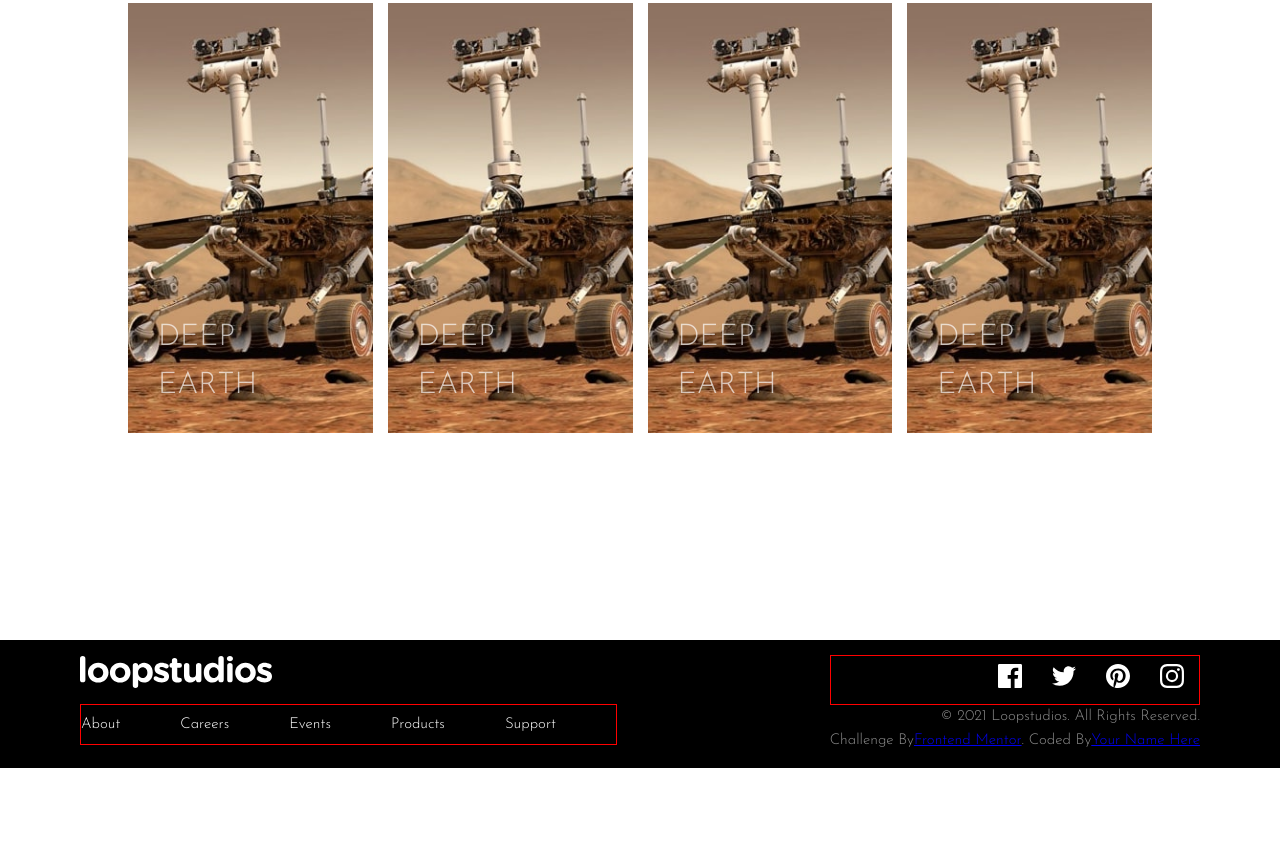
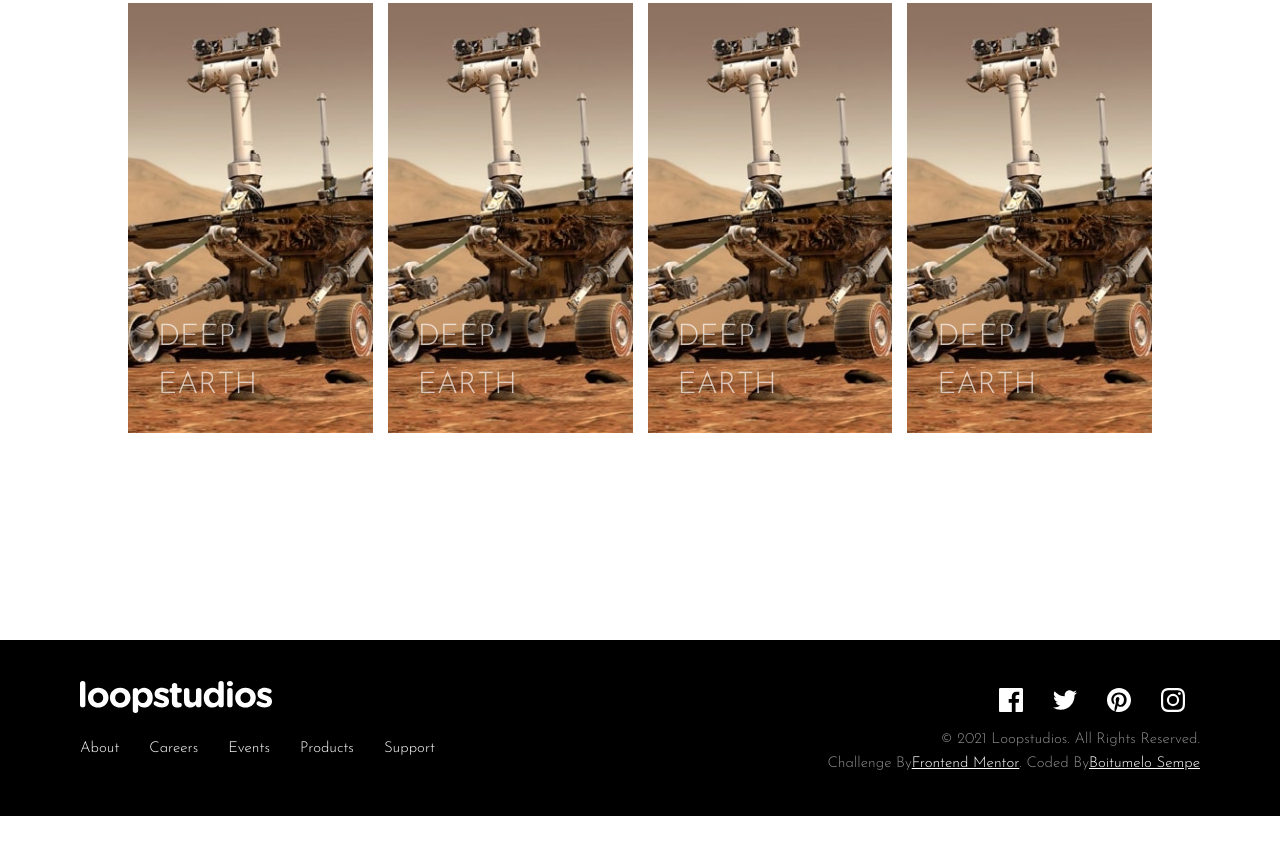
Before and after one commit to ShakexSempe/loopstudios-landing-page, a plain HTML site: page index.html in a window 1280 px wide. Shown: the part 2249-3103 px from the top of the page. Before the commit the page ends 3057 px from the top, so only its background shows below. Drawn offline with Linux system fonts and the light colour scheme.

Commit message:
footer style

```diff
--- a/index.html
+++ b/index.html
@@ -191,8 +191,8 @@
         <!-- copyright -->
         <p> © 2021 Loopstudios. All rights reserved. </p>
         <p>
-          Challenge by <a href="https://www.frontendmentor.io?ref=challenge" target="_blank">Frontend Mentor</a>.
-          Coded by <a href="#">Your Name Here</a></p>
+          Challenge by <a href="https://www.frontendmentor.io/profile/ShakexSempe" target="_blank">Frontend Mentor</a>.
+          Coded by <a href="https://shakexsempe.netlify.app/" target="_blank">Boitumelo Sempe</a></p>
         <!-- end of copyright -->
       </div>
     </footer>
--- a/scss/style.scss
+++ b/scss/style.scss
@@ -387,6 +387,7 @@ body {
             figure {
                 position: relative;
                 transition: .3s;
+                cursor: pointer;
                 figcaption {
                     font-family: $font-sans;
                     position: absolute;
@@ -440,11 +441,12 @@ body {
             justify-content: center;
             align-items: center;
             color: $gray;
+            padding: 5vh;
             .footer-logo {
                 margin-bottom: 1em;
             }
             &#footer .brand-links {
-                border: 1px solid red;
+                margin: .5em auto;
                 text-align: center;
                 color: $white;
 
@@ -454,15 +456,14 @@ body {
                 }
             }
             .social-links {
-                border: 1px solid yellow;
 
                 ul {
                     display: flex;
-                    justify-content: center;
+                    justify-content: space-evenly;
                     align-items: center;
+                    margin: .5em auto;
 
                     li {
-                        margin: .5em;
                         list-style: none;
                     }
                 }
@@ -476,7 +477,7 @@ body {
         // desktop footer
         @media (min-width: 767px){
             color: $white;
-            padding: 1em 10vh;
+            padding: 5vh 10vh;
 
             .brand-links {
                 display: grid;
@@ -484,12 +485,33 @@ body {
                     display: flex;
                     justify-content: space-between;
                     margin: .5em auto;
-                    border: 1px solid red;
 
                     li {
-                        padding-right: 2em;
+                        // padding-right: 2em;
                         list-style: none;
                         margin: .5em 2em .5em 0;
+                        cursor: pointer;
+                        position: relative;
+                        // links underline and hover
+                        &::before {
+                            content:'';
+                            position: absolute;
+                            bottom: -.5em;
+                            width: 50%;
+                            left: 50%;
+                            transform: translateX(-50%);
+                            height: 2px;
+                            background-color: $white;
+                            transition: .3s ease;
+                            opacity: 0;
+                        }
+                        &:hover {
+                            &::before {
+                                opacity: 1;
+                                transform: translateX(-50%) translateY(-100%);
+                            }
+                        }
+                        // end of links underline and hover
                     }
                 }
             }
@@ -501,11 +523,32 @@ body {
                     display: flex;
                     justify-content: flex-end;
                     align-items: center;
-                    border: 1px solid red;
 
                     li {
                         list-style:none;
-                        padding: .5em 1em;
+                        margin: .5em 1em;
+                        position: relative;
+                        cursor: pointer;
+                        // links underline and hover
+                        &::before {
+                            content:'';
+                            position: absolute;
+                            bottom: 0em;
+                            width: 50%;
+                            left: 50%;
+                            transform: translateX(-50%);
+                            height: 2px;
+                            background-color: $white;
+                            transition: .2s ease;
+                            opacity: 0;
+                        }
+                        &:hover {
+                            &::before {
+                                opacity: 1;
+                                transform: translateX(-50%) translateY(-100%);
+                            }
+                        }
+                        // end of links underline and hover
                     }
                 }
 
@@ -513,6 +556,10 @@ body {
                     display: flex;
                     justify-content: flex-end;
                     color: $gray;
+
+                    a {
+                        color: $white;
+                    }
                 }
             }
         }
```
Also changed, not shown: css/style.css.
